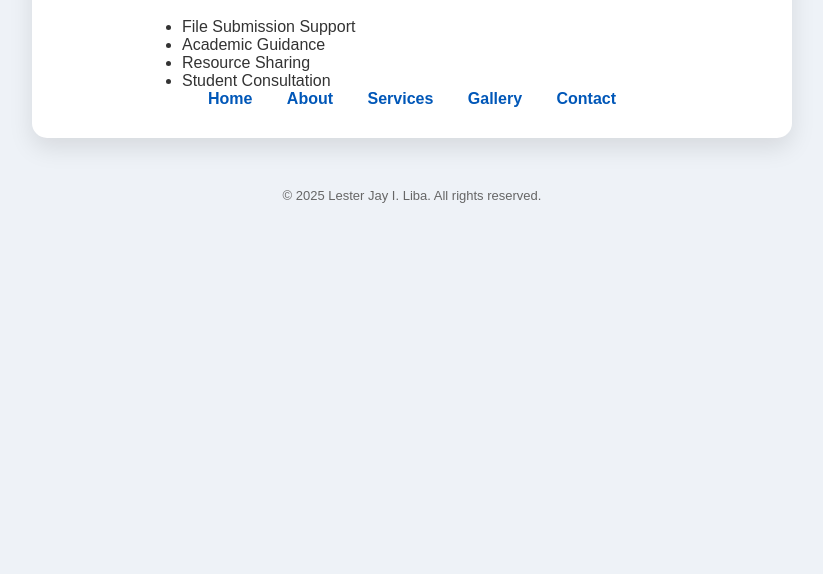
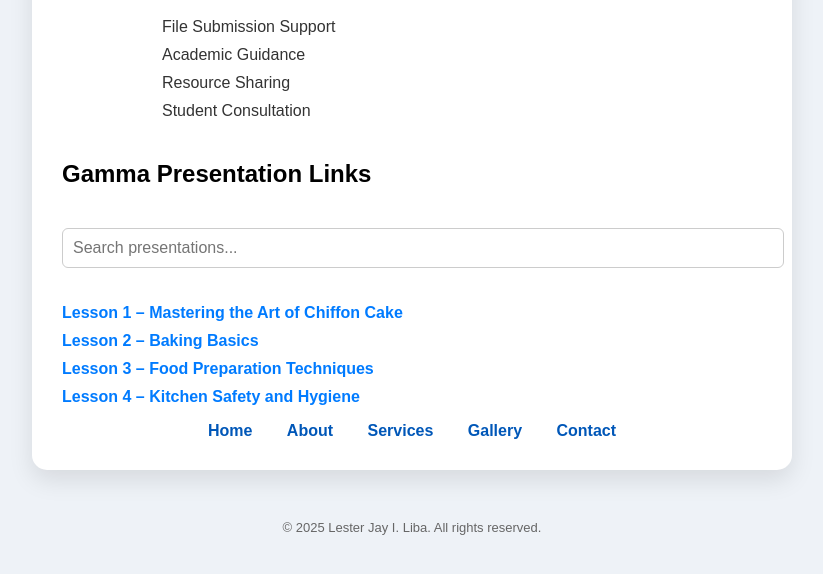
Before and after one commit to PhiloSofia37/studentsweb, a plain HTML site: page services.html in a window 1280 px wide. Shown: the part 140-714 px from the top of the page, without its empty margins (228-1051 px from the left). Drawn offline with Linux system fonts and the light colour scheme.

Commit message:
services.html

```diff
--- a/services.html
+++ b/services.html
@@ -5,7 +5,6 @@
   <meta name="viewport" content="width=device-width, initial-scale=1" />
   <title>Services | Lester Jay I. Liba</title>
   <style>
-        /* same styles as index.html */
     body {
       font-family: Arial, sans-serif;
       background: #eef2f7;
@@ -35,6 +34,34 @@
     nav a:hover {
       text-decoration: underline;
     }
+    ul {
+      list-style: none;
+      padding: 0;
+    }
+    li {
+      margin: 10px 0;
+      text-align: left;
+    }
+    a.download-link {
+      color: #007BFF;
+      text-decoration: none;
+      font-weight: bold;
+    }
+    a.download-link:hover {
+      text-decoration: underline;
+    }
+    #searchInput {
+      width: 100%;
+      padding: 10px;
+      margin: 20px 0;
+      border: 1px solid #ccc;
+      border-radius: 6px;
+      font-size: 16px;
+    }
+    .ppt-section {
+      margin-top: 40px;
+      text-align: left;
+    }
     footer {
       font-size: 13px;
       color: #666;
@@ -53,6 +80,18 @@
       <li>Student Consultation</li>
     </ul>
 
+    <div class="ppt-section">
+      <h2>Gamma Presentation Links</h2>
+      <input type="text" id="searchInput" onkeyup="filterPPTs()" placeholder="Search presentations...">
+
+      <ul id="pptList">
+        <li><a href="https://gamma.app/docs/Mastering-the-Art-of-Chiffon-Cake-sqoyfq0z6b3rr1w" class="download-link" target="_blank">Lesson 1 – Mastering the Art of Chiffon Cake</a></li>
+        <li><a href="https://gamma.app/docs/3ua2iz5ee42ayxu" class="download-link" target="_blank">Lesson 2 – Baking Basics</a></li>
+        <li><a href="https://gamma.app/docs/xl8y3cxv139znxc" class="download-link" target="_blank">Lesson 3 – Food Preparation Techniques</a></li>
+        <li><a href="https://gamma.app/docs/lguk6c419gmwosk" class="download-link" target="_blank">Lesson 4 – Kitchen Safety and Hygiene</a></li>
+      </ul>
+    </div>
+
     <nav>
       <a href="index.html">Home</a>
       <a href="about.html">About</a>
@@ -65,5 +104,17 @@
   <footer>
     &copy; 2025 Lester Jay I. Liba. All rights reserved.
   </footer>
+
+  <script>
+    function filterPPTs() {
+      const input = document.getElementById("searchInput").value.toLowerCase();
+      const listItems = document.getElementById("pptList").getElementsByTagName("li");
+
+      for (let i = 0; i < listItems.length; i++) {
+        const text = listItems[i].innerText.toLowerCase();
+        listItems[i].style.display = text.includes(input) ? "" : "none";
+      }
+    }
+  </script>
 </body>
 </html>
```
Lines whose indentation alone changed are shown as unchanged.
